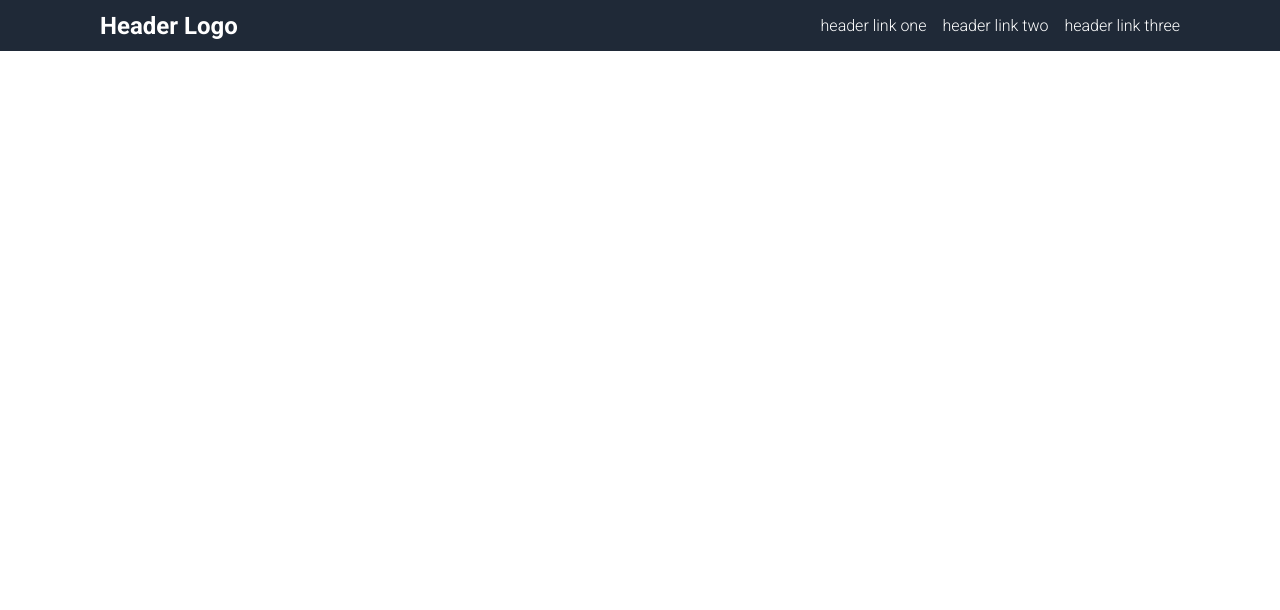
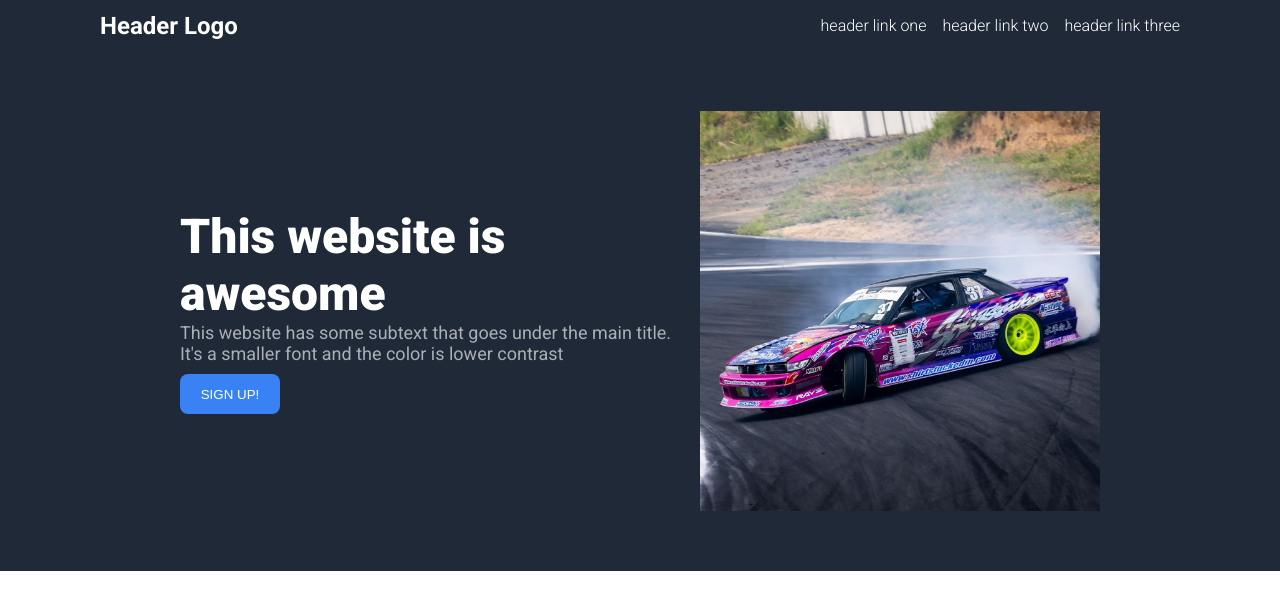
Before and after one commit to ayeyovic/landing-page-project, a plain HTML site: page index.html in a window 1280 px wide. Drawn offline with Linux system fonts and the light colour scheme.

Commit message:
Added image folder with images for hero. Structure for header and hero completed. Final styling not yet completed.

```diff
--- a/index.html
+++ b/index.html
@@ -25,9 +25,19 @@
                     <li><a href="#">header link two</a></li>
                     <li><a href="#">header link three</a></li>
                 </ul>
-
             </div>
 
+            <!-- Hero section -->
+             <div class="hero">
+                <div class="hero-left">
+                    <h1>This website is awesome</h1>
+                    <p>This website has some subtext that goes under the main title. It's a smaller font and the color is lower contrast</p>
+                    <button type="button" class="cta-button">SIGN UP!</button>
+                </div>
+                <div class="hero-right">
+                    <img src="images/sti.jpg">
+                </div>
+             </div>
         </div>
 
         <!-- <div class="second-container">
--- a/style.css
+++ b/style.css
@@ -7,19 +7,21 @@ body {
 .main-container {
     display: flex;
     flex-direction: column;
+        min-width: 1000px;
+
 }
 
 
 .top-container {
-    display: flex;
     background-color: #1F2937;
+    padding: 0px 100px 0px 100px; /*top right bottom left */
+
 
 }
 .header {
     display: flex;
     align-items: center;
     width: 100%;
-    padding: 0px 100px 0px 100px; /*top right bottom left */
 }
 /* Font Color for top row header */
 .header .logo {
@@ -43,8 +45,59 @@ body {
     color: white;
 }
 
+.hero {
+    display: flex;
+    align-items: center;
+    justify-content: center;
+    gap: 20px;
+    padding: 60px 0px;
+}
+
+.hero-left {
+    display: flex;
+    flex-direction: column;
+    max-width: 500px;
+
+}
+
+.hero-left h1 {
+    color: white;
+    font-size: 48px;
+    font-weight: 900;
+    margin: 0;
+}
+
+.hero-left p {
+    color: #E5E7EB;
+    font-size: 18px;
+    opacity: 0.7;
+    margin: 0;
+}
 
 
+
+.hero-right {
+    display: flex;
+    /* overflow: hidden; */
+}
+
+ .hero-right img {
+    height: 400px;
+    width: 400px;
+    /* object-fit: cover; */
+}
+
+.cta-button {
+    color: white;
+    background-color: #3882F6;
+    border-radius: 8px;
+    outline: none;
+    border: none;
+    margin-top: 10px;
+    width: 100px;
+    height: 40px
+
+}
 
 
 
```
Also changed, not shown: images/000000001358-20-l.jpg (added), images/sti.jpg (added).
